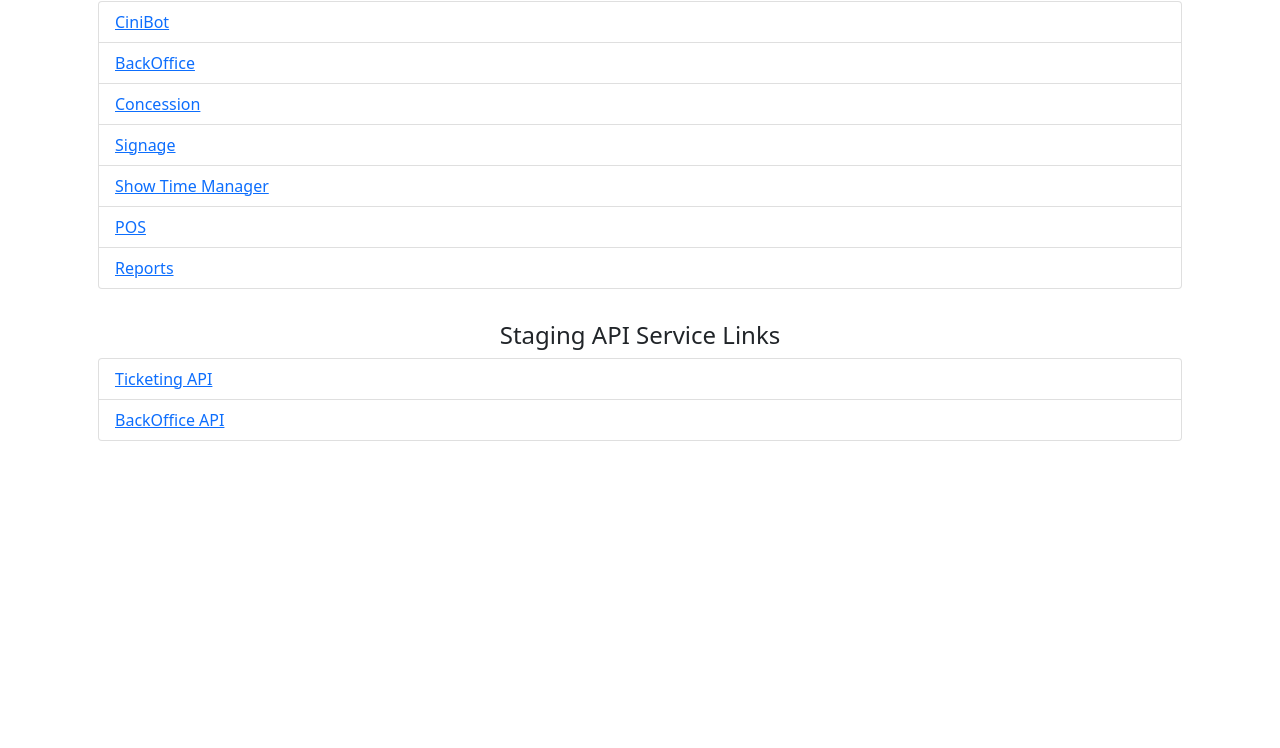
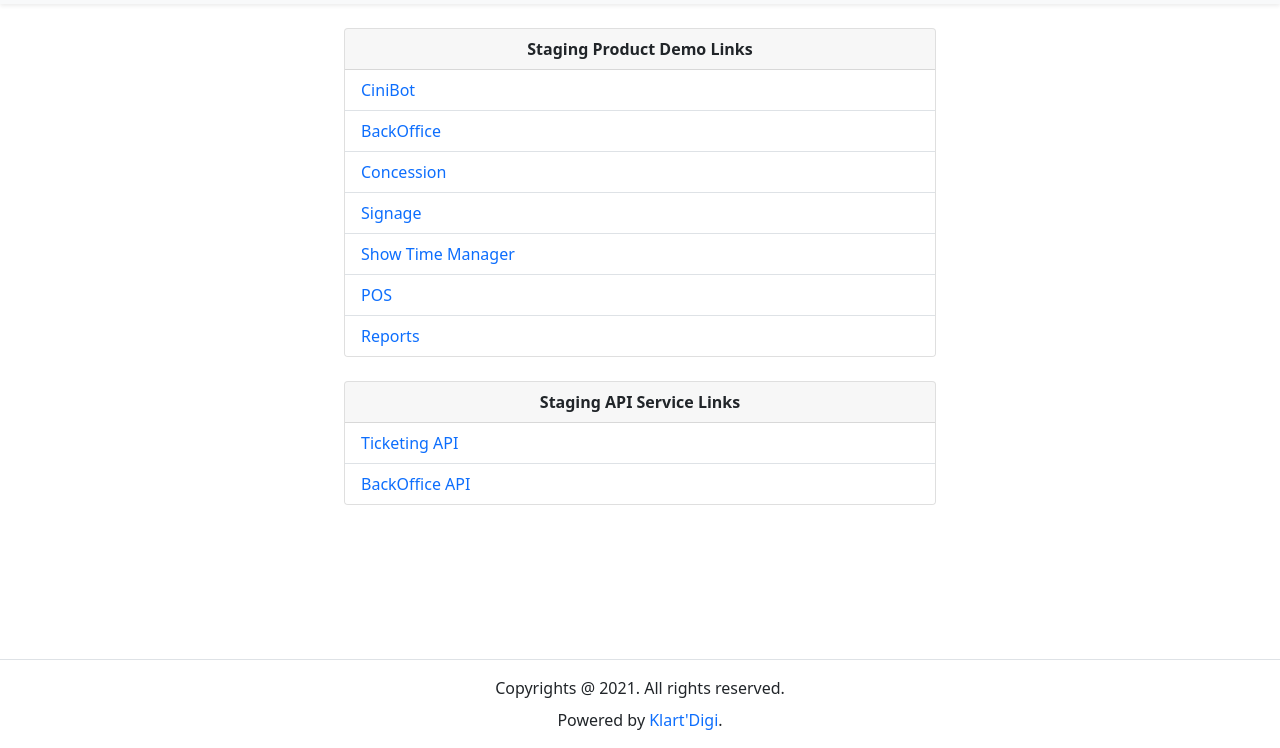
Before and after one commit to cinibot/cinibot.github.io, a plain HTML site: page index.html in a window 1280 px wide. Shown: the part 52-800 px from the top of the page. Drawn offline with nearby package versions, Linux system fonts and the light colour scheme.

Commit message:
initial commit

```diff
--- a/index.html
+++ b/index.html
@@ -1,74 +1,93 @@
 <!DOCTYPE html>
-<html>
+<html lang="en" xmlns="http://www.w3.org/1999/xhtml">
 
 <head>
     <meta charset="utf-8" />
-    <meta name="viewport" content="width=device-width, initial-scale=1.0, maximum-scale=1.0, user-scalable=no" />
+    <meta name="viewport" content="width=device-width,initial-scale=1.0,maximum-scale=1.0" />
+    <meta http-equiv="content-type" content="text/html; charset=UTF-8" />
+    <meta name="description" content="CiniBot Theatre Care System with endless Elite Digital Support." />
     <title>CiniBot Demos</title>
     <base href="">
     <link rel="icon" type="image/x-icon" href="favicon.ico" />
-    <link href="https://cdn.jsdelivr.net/npm/bootstrap@5.1.0/dist/css/bootstrap.min.css" rel="stylesheet" />
+    <link href="https://cdn.jsdelivr.net/npm/bootstrap@5.1.3/dist/css/bootstrap.min.css" rel="stylesheet" />
     <style type="text/css">
-        h4 {
-            text-align: center;
-        }
-
-        .card {
-            border: 0;
+        .content-section {
+            height: calc(100vh - 145px);
+            overflow: auto;
         }
     </style>
 </head>
 
-<body class="container">
-    <div class="card">
-        <div class="card-body">
-            <h4 class="card-title">Staging Product Demo Links</h4>
-            <div class="card-text">
-                <div class="col-md-12">
-                    <ul class="list-group" style="padding:0;">
-                        <li class="list-group-item">
-                            <a href="https://cinibot.klartdigi.in/" target="_blank">CiniBot</a>
+<body>
+    <header class="shadow-sm">
+        <nav class="navbar navbar-expand-lg navbar-light bg-light">
+            <div class="container justify-content-center">
+                <a class="navbar-brand fw-bold" href="javascript:void(0);">CiniBot Staging Demos</a>
+            </div>
+        </nav>
+    </header>
+    <content class="content-section d-block">
+        <div class=" container p-4 h-100 w-50">
+            <div class="card mb-4">
+                <div class="card-header text-center fw-bold">Staging Product Demo Links</div>
+                <div class="card-body p-0">
+                    <ul class="list-group p-0">
+                        <li class="list-group-item border-0 border-bottom">
+                            <a class="text-decoration-none" href="https://cinibot.klartdigi.in/"
+                                target="_blank">CiniBot</a>
                         </li>
-                        <li class="list-group-item">
-                            <a href="https://backoffice.klartdigi.in/" target="_blank">BackOffice</a>
+                        <li class="list-group-item border-0 border-bottom">
+                            <a class="text-decoration-none" href="https://backoffice.klartdigi.in/"
+                                target="_blank">BackOffice</a>
                         </li>
-                        <li class="list-group-item">
-                            <a href="https://concession.klartdigi.in/" target="_blank">Concession</a>
+                        <li class="list-group-item border-0 border-bottom">
+                            <a class="text-decoration-none" href="https://concession.klartdigi.in/"
+                                target="_blank">Concession</a>
                         </li>
-                        <li class="list-group-item">
-                            <a href="https://signage.klartdigi.in/" target="_blank">Signage</a>
+                        <li class="list-group-item border-0 border-bottom">
+                            <a class="text-decoration-none" href="https://signage.klartdigi.in/"
+                                target="_blank">Signage</a>
                         </li>
-                        <li class="list-group-item">
-                            <a href="https://showtime.klartdigi.in/" target="_blank">Show Time Manager</a>
+                        <li class="list-group-item border-0 border-bottom">
+                            <a class="text-decoration-none" href="https://showtime.klartdigi.in/" target="_blank">Show
+                                Time Manager</a>
                         </li>
-                        <li class="list-group-item">
-                            <a href="https://cinibot-pos.vercel.app/" target="_blank">POS</a>
+                        <li class="list-group-item border-0 border-bottom">
+                            <a class="text-decoration-none" href="https://cinibot-pos.vercel.app/"
+                                target="_blank">POS</a>
                         </li>
-                        <li class="list-group-item">
-                            <a href="https://cinibot-report.klartdigi.in/" target="_blank">Reports</a>
+                        <li class="list-group-item border-0">
+                            <a class="text-decoration-none" href="https://cinibot-report.klartdigi.in/"
+                                target="_blank">Reports</a>
+                        </li>
+                    </ul>
+                </div>
+            </div>
+            <div class="card">
+                <div class="card-header text-center fw-bold">Staging API Service Links</div>
+                <div class="card-body p-0">
+                    <ul class="list-group p-0">
+                        <li class="list-group-item border-0 border-bottom">
+                            <a class="text-decoration-none" href="https://cinibot.ticketingapi.klartdigi.in/"
+                                target="_blank">Ticketing API</a>
+                        </li>
+                        <li class="list-group-item border-0">
+                            <a class="text-decoration-none" href="https://cinibot.backofficeapi.klartdigi.in/"
+                                target="_blank">BackOffice API</a>
                         </li>
                     </ul>
                 </div>
             </div>
         </div>
-    </div>
-    <div class="card">
-        <div class="card-body">
-            <h4 class="card-title">Staging API Service Links</h4>
-            <div class="card-text">
-                <div class="col-md-12">
-                    <ul class="list-group" style="padding:0;">
-                        <li class="list-group-item">
-                            <a href="https://cinibot.ticketingapi.klartdigi.in/" target="_blank">Ticketing API</a>
-                        </li>
-                        <li class="list-group-item">
-                            <a href="https://cinibot.backofficeapi.klartdigi.in/" target="_blank">BackOffice API</a>
-                        </li>
-                    </ul>
-                </div>
+    </content>
+    <footer class="d-block border-top">
+        <div class="container p-3 w-50">
+            <div class="text-center pb-2">Copyrights &#64; 2021. All rights reserved.</div>
+            <div class="text-center">Powered by <a class="text-decoration-none" href="https://klartdigi.github.io/"
+                    target="_blank">Klart'Digi</a>.
             </div>
         </div>
-    </div>
+    </footer>
 </body>
 
 </html>
```
Also changed, not shown: 1 other file.
